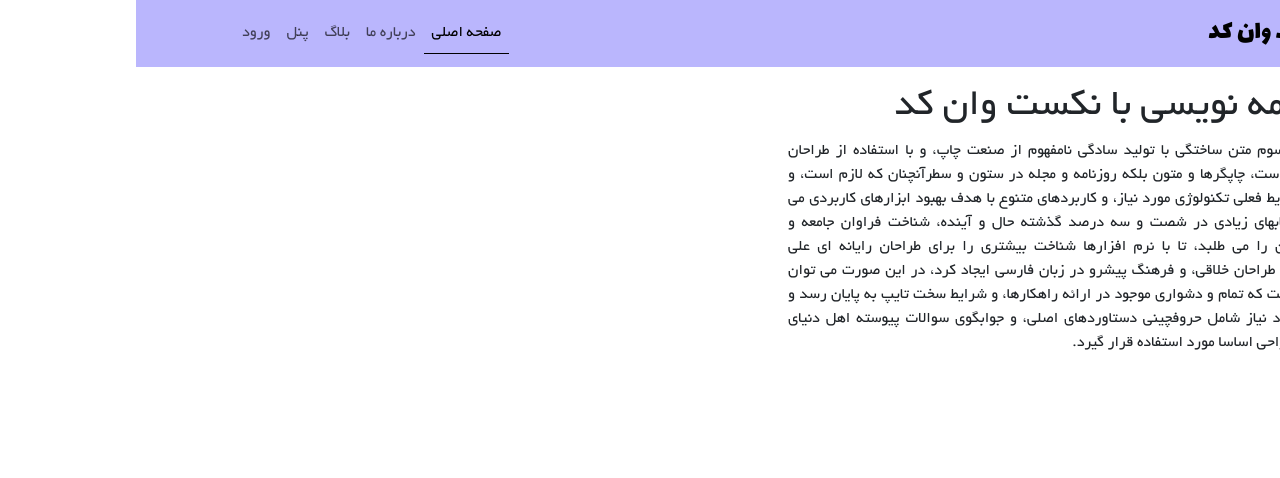
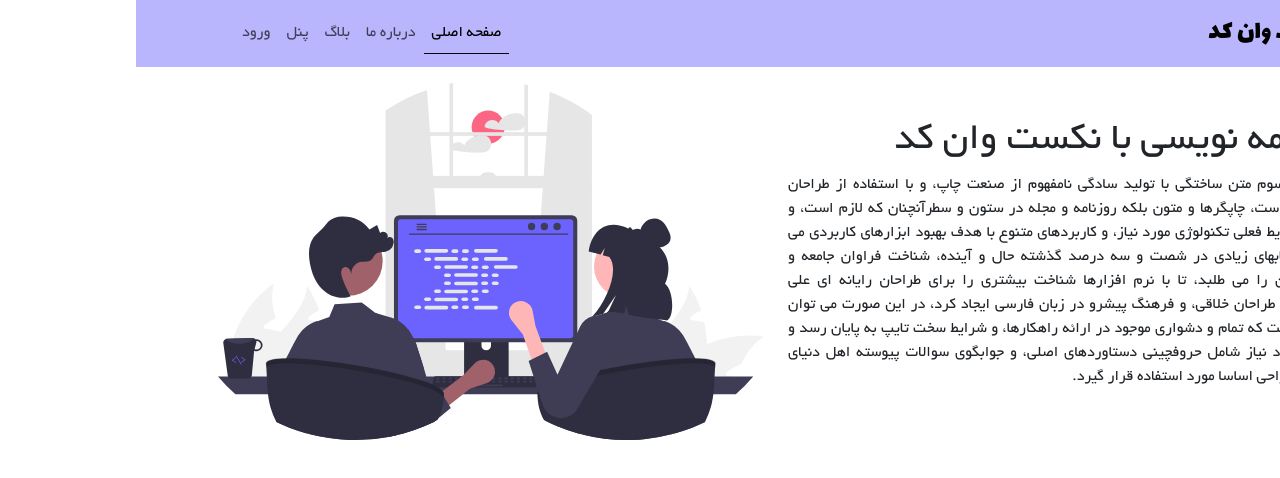
Before and after one commit to bahareseddigh/SPA, a React (Vite) app: page / in a window 1280 px wide. Shown: the top 478 px of the page. Built offline with nearby package versions, Linux system fonts and the light colour scheme.

Commit message:
create Col's left side

```diff
--- a/src/pages/home/Home.jsx
+++ b/src/pages/home/Home.jsx
@@ -1,6 +1,7 @@
 import {Container, Row, Col} from 'react-bootstrap'
 import MyNavbar from '../../components/navbar/Navbar'
 import './Home.css'
+import progImg from '../../assets/images/programming.svg'
 function Home(){
     return(
         <>
@@ -11,7 +12,9 @@ function Home(){
                     <h1>برنامه نویسی با نکست وان کد</h1>
                     <p style={{textAlign : 'justify'}}>لورم ایپسوم متن ساختگی با تولید سادگی نامفهوم از صنعت چاپ، و با استفاده از طراحان گرافیک است، چاپگرها و متون بلکه روزنامه و مجله در ستون و سطرآنچنان که لازم است، و برای شرایط فعلی تکنولوژی مورد نیاز، و کاربردهای متنوع با هدف بهبود ابزارهای کاربردی می باشد، کتابهای زیادی در شصت و سه درصد گذشته حال و آینده، شناخت فراوان جامعه و متخصصان را می طلبد، تا با نرم افزارها شناخت بیشتری را برای طراحان رایانه ای علی الخصوص طراحان خلاقی، و فرهنگ پیشرو در زبان فارسی ایجاد کرد، در این صورت می توان امید داشت که تمام و دشواری موجود در ارائه راهکارها، و شرایط سخت تایپ به پایان رسد و زمان مورد نیاز شامل حروفچینی دستاوردهای اصلی، و جوابگوی سوالات پیوسته اهل دنیای موجود طراحی اساسا مورد استفاده قرار گیرد.</p>
                 </Col>
-                <Col></Col>
+                <Col lg={6}>
+                    <img className='img-fluid' src={progImg} />
+                </Col>
             </Row>
         </Container>
         </>
```
